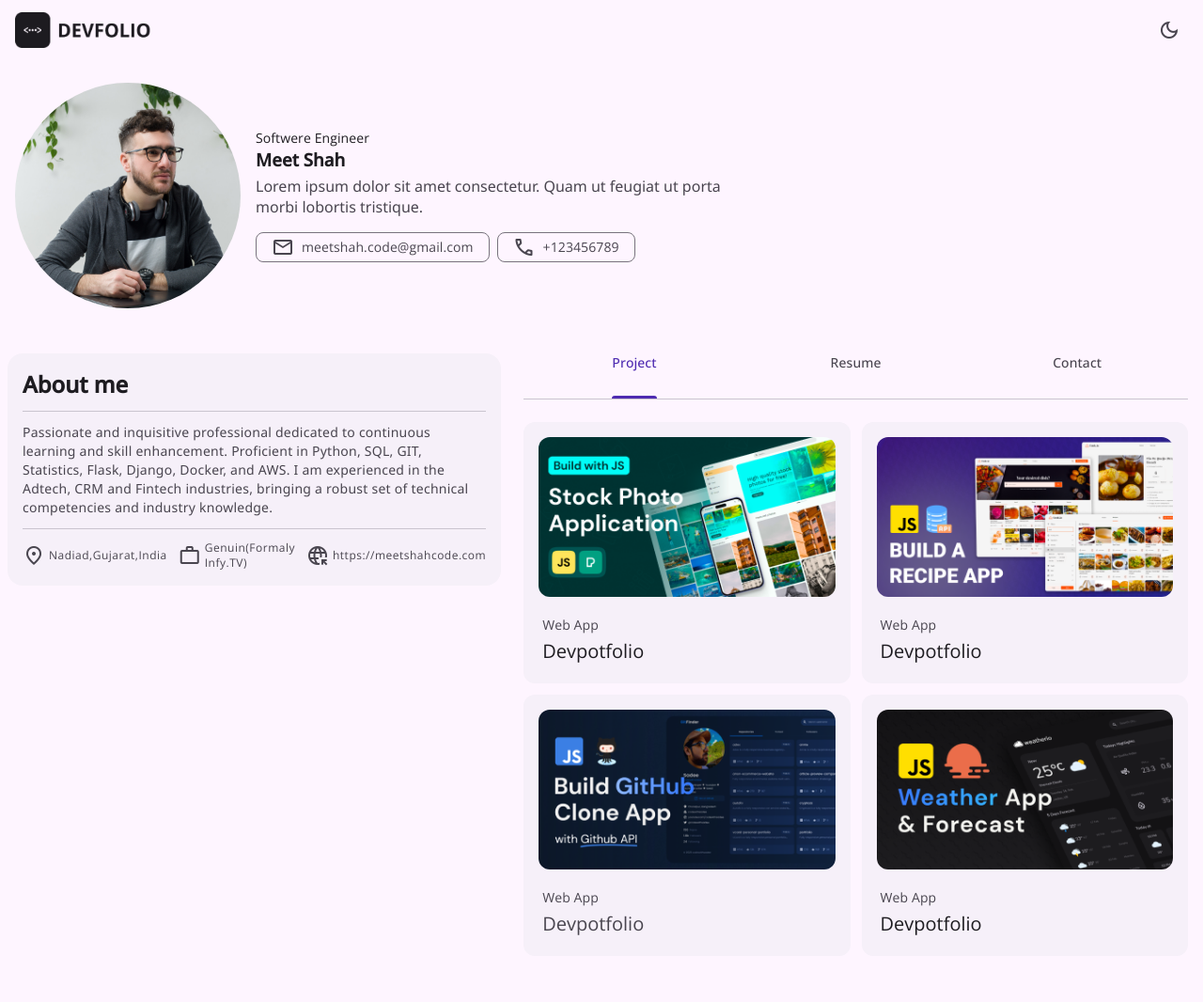
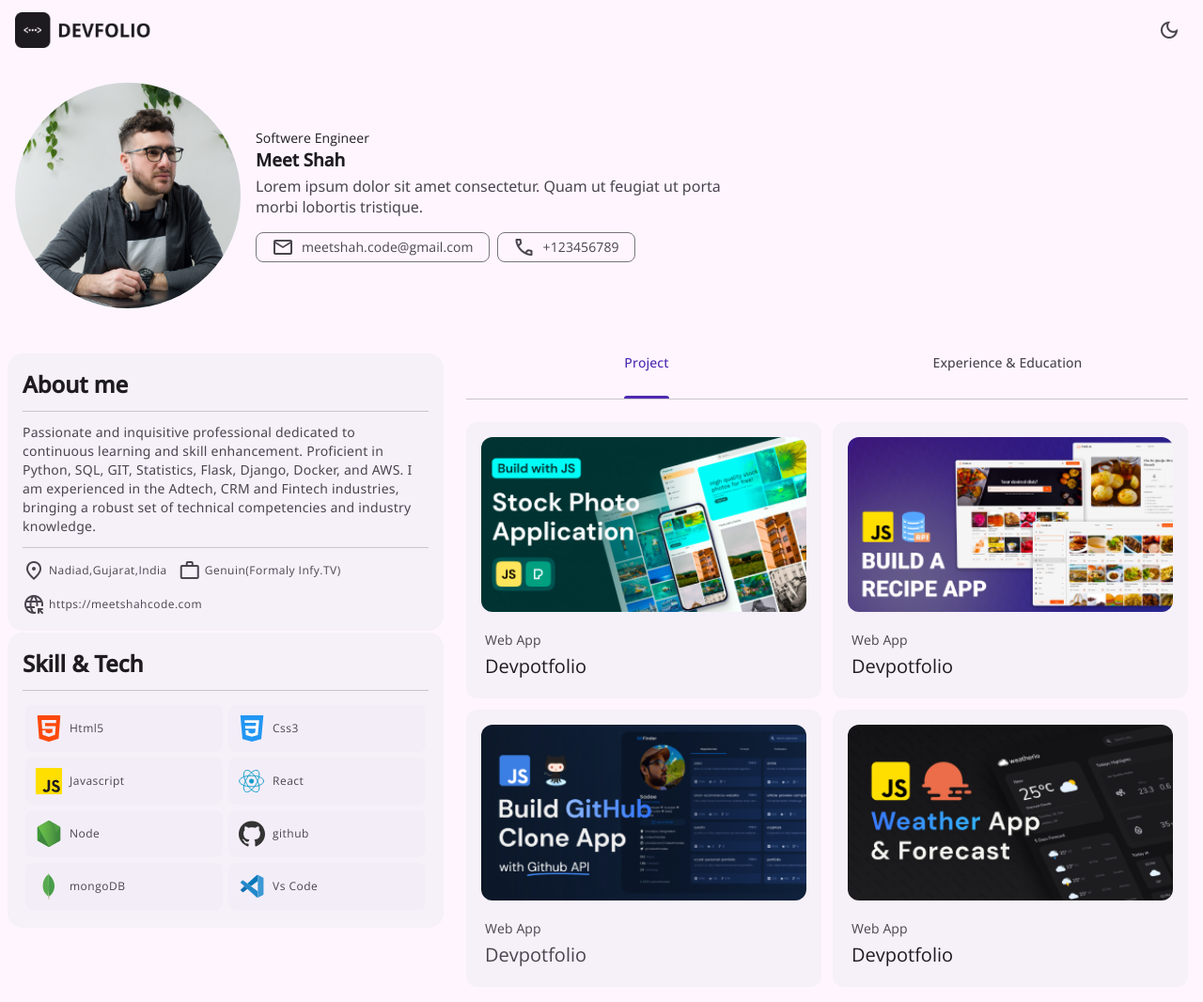
Before and after one commit to meetshahcode/Simple_portfolio, a plain HTML site: page index.html in a window 1280 px wide. Shown: the whole page at 94% size. Before the commit the page ends 1041 px from the top, so only its background shows below. Drawn offline with nearby package versions, Linux system fonts and the light colour scheme.

Commit message:
skils improve and mobile view improve

```diff
--- a/css/style.css
+++ b/css/style.css
@@ -392,7 +392,7 @@ section-title {margin-block-end: 16px;}
     margin-block-start: 24px;
     margin-inline: 16px;
     display: grid;
-    grid-template-columns: repeat(3,1fr);
+    grid-template-columns: repeat(2,1fr);
     justify-content: center;
     border-block-end: 1px solid var(--outline-variant);
   }
@@ -601,19 +601,36 @@ section-title {margin-block-end: 16px;}
     border-radius: var(--shape-corner-large);
   }
 
-  .about-card .card-title {
+  .skill-card {
+    background-color: var(--surface-container-low);
+    color: var(--on-surface-variant);
+    margin-inline: 16px;
+    padding: 16px;
+    margin-block-start: 2px;
+    border-radius: var(--shape-corner-large);
+  }
+
+  .about-card .card-title,
+  .skill-card .card-title {
     color: var(--on-surface);
   }
 
-  .about-card .card-text {
+  .about-card .card-text{
     margin-block: 12px;
     padding-block: 12px;
     border-block: 1px solid var(--outline-variant);
   }
 
+  .skill-card .card-title {
+    margin-block-end: 12px;
+    padding-block-end: 12px;
+    border-block-end: 1px solid var(--outline-variant);
+  }
+
   .about-list {
     display: flex;
     gap: 12px;
+    flex-wrap: wrap;
   }
 
   .list-item {
@@ -764,11 +781,12 @@ responisve for larger then 768px
   .article {
     position: relative;
     display: grid;
-    grid-template-columns: 0.5fr 1fr;
+    grid-template-columns: 0.6fr 1fr;
     align-items: flex-start;
   }
   .about-card,
-  .primary-tab {
+  .primary-tab,
+  .skill-card {
     position: static;
     top: 64px;
   }
@@ -785,13 +803,13 @@ responisve for larger then 768px
     max-width: 100%;
     margin-inline: auto;
   }
-  .about-card {margin-inline: 8px;}
+  .about-card,.skill-card {margin-inline: 8px;}
 
 
-  .contact-tab .container{
+  /* .contact-tab .container{
     display: grid;
     align-items: flex-start;
     grid-template-columns: 0.6fr 1fr;
     gap: 24px
-  }
+  }  */
 }
--- a/index.html
+++ b/index.html
@@ -94,6 +94,7 @@
             -->
 
             <div class="article">
+                <div>
                     <div class="about-card">
                         <h2 class="card-title titile-medium">
                             About me
@@ -116,6 +117,46 @@
                             </li>
                         </ul>
                     </div>
+                    <div class="skill-card">
+                        <h2 class="card-title titile-medium">
+                            Skill & Tech
+                        </h2>
+                        <ul class="resume-bottom-list">
+                            <li class="resume-bottom-item">
+                                <img src="./assets/images/html5.svg" alt="html5" class="icon" loading="lazy" width="28" height="28">
+                                <span class="label-medium">Html5</span>
+                            </li>
+                            <li class="resume-bottom-item">
+                                <img src="./assets/images/css3.svg" alt="css3" class="icon" loading="lazy" width="28" height="28">
+                                <span class="label-medium">Css3</span>
+                            </li>
+                            <li class="resume-bottom-item">
+                                <img src="./assets/images/javascript.svg" alt="javascript" class="icon" loading="lazy" width="28" height="28">
+                                <span class="label-medium">Javascript</span>
+                            </li>
+                            <li class="resume-bottom-item">
+                                <img src="./assets/images/react.js.svg" alt="react" class="icon" loading="lazy" width="28" height="28">
+                                <span class="label-medium">React</span>
+                            </li>
+                            <li class="resume-bottom-item">
+                                <img src="./assets/images/node.js.svg" alt="node" class="icon" loading="lazy" width="28" height="28">
+                                <span class="label-medium">Node</span>
+                            </li>
+                            <li class="resume-bottom-item">
+                                <img src="./assets/images/github.svg" alt="github" class="icon" loading="lazy" width="28" height="28">
+                                <span class="label-medium">github</span>
+                            </li>
+                            <li class="resume-bottom-item">
+                                <img src="./assets/images/mongoDB.svg" alt="mongoDB" class="icon" loading="lazy" width="28" height="28">
+                                <span class="label-medium">mongoDB</span>
+                            </li>
+                            <li class="resume-bottom-item">
+                                <img src="./assets/images/VS_code.svg" alt="vscode" class="icon" loading="lazy" width="28" height="28">
+                                <span class="label-medium">Vs Code</span>
+                            </li>
+                        </ul>
+                    </div>
+                </div>
                 <div>
                     <!--
                         tabs
@@ -130,17 +171,17 @@
 
                         <button class="tab-btn" data-tab-btn="resume">
                             <span class="tab-text title-small">
-                                Resume
+                                Experience & Education
                             </span>
                             <div class="state-layer"></div>
                         </button>
 
-                        <button class="tab-btn" data-tab-btn="contact">
+                        <!-- <button class="tab-btn" data-tab-btn="contact">
                             <span class="tab-text title-small">
                                 Contact
                             </span>
                             <div class="state-layer"></div>
-                        </button>
+                        </button> -->
                     </div>
 
                     <!--
@@ -274,43 +315,6 @@
                                     </div>
                                 </li>
                             </ul>
-
-
-                            <h2 class="section-title title-small">Skills and Technology</h2>
-                            <ul class="resume-bottom-list">
-                                <li class="resume-bottom-item">
-                                    <img src="./assets/images/html5.svg" alt="html5" class="icon" loading="lazy" width="28" height="28">
-                                    <span class="label-medium">Html5</span>
-                                </li>
-                                <li class="resume-bottom-item">
-                                    <img src="./assets/images/css3.svg" alt="css3" class="icon" loading="lazy" width="28" height="28">
-                                    <span class="label-medium">Css3</span>
-                                </li>
-                                <li class="resume-bottom-item">
-                                    <img src="./assets/images/javascript.svg" alt="javascript" class="icon" loading="lazy" width="28" height="28">
-                                    <span class="label-medium">Javascript</span>
-                                </li>
-                                <li class="resume-bottom-item">
-                                    <img src="./assets/images/react.js.svg" alt="react" class="icon" loading="lazy" width="28" height="28">
-                                    <span class="label-medium">React</span>
-                                </li>
-                                <li class="resume-bottom-item">
-                                    <img src="./assets/images/node.js.svg" alt="node" class="icon" loading="lazy" width="28" height="28">
-                                    <span class="label-medium">Node</span>
-                                </li>
-                                <li class="resume-bottom-item">
-                                    <img src="./assets/images/github.svg" alt="github" class="icon" loading="lazy" width="28" height="28">
-                                    <span class="label-medium">github</span>
-                                </li>
-                                <li class="resume-bottom-item">
-                                    <img src="./assets/images/mongoDB.svg" alt="mongoDB" class="icon" loading="lazy" width="28" height="28">
-                                    <span class="label-medium">mongoDB</span>
-                                </li>
-                                <li class="resume-bottom-item">
-                                    <img src="./assets/images/VS_code.svg" alt="vscode" class="icon" loading="lazy" width="28" height="28">
-                                    <span class="label-medium">Vs Code</span>
-                                </li>
-                            </ul>
                         </div>
 
                     </section>
@@ -319,7 +323,7 @@
                     Contact
                     -->
 
-                    <section class="section tab-content contact-tab" data-tab-content="contact">
+                    <!-- <section class="section tab-content contact-tab" data-tab-content="contact">
                         <div class="container">
                             <div class="contact-info">
                                 <h4 class="section-title title-small">
@@ -389,7 +393,7 @@
                                 </div>
                             </form>
                         </div>
-                    </section>
+                    </section> -->
 
                 </div>
 
```
Lines whose indentation alone changed are shown as unchanged.
